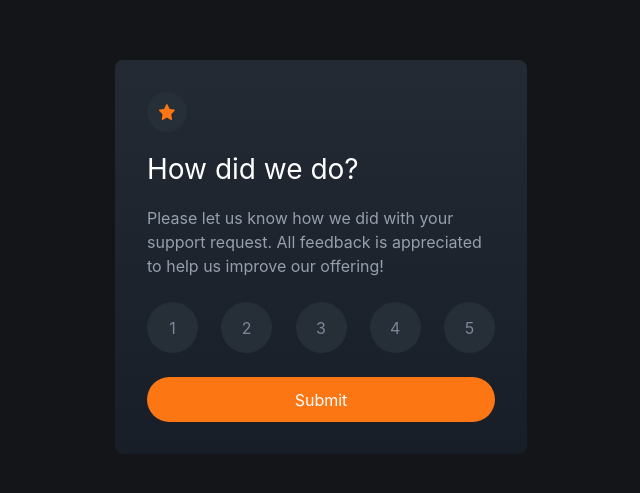
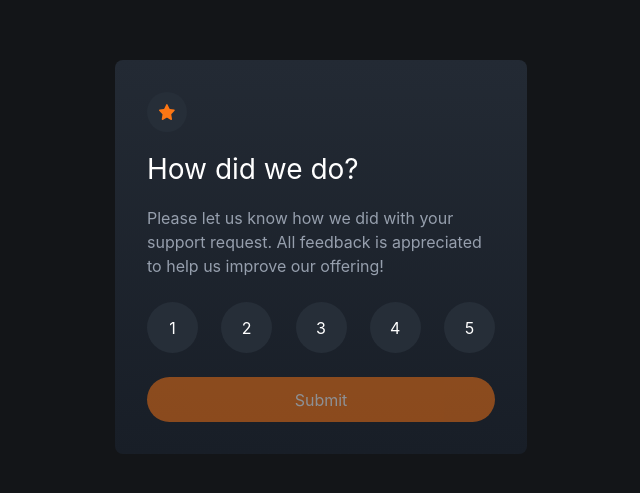
Before and after one commit to alfredomayorga/rating-component, a Next.js app: page / in a window 1280 px wide. Shown: the part 143-636 px from the top of the page, without its empty margins (319-959 px from the left). Built offline with nearby package versions, Linux system fonts and the light colour scheme.

Commit message:
feat: implement rating logic
Submit button initially disabled until user selects a rating

```diff
--- /dev/null
+++ b/app/Content.tsx
@@ -0,0 +1,15 @@
+'use client'
+import HeroText from ""
+import RatingMeter from "../components/RatingMeter"
+import Button from "../components/Button"
+function Content() {
+  return(
+    <>
+      <HeroText />
+      <RatingMeter />
+      <Button />
+    </>
+  )
+}
+
+export default Content
--- a/app/page.tsx
+++ b/app/page.tsx
@@ -1,6 +1,4 @@
-import HeroText from '../components/HeroText'
-import RatingMeter from '../components/RatingMeter'
-import Button from '../components/Button'
+import Content from '../components/Content'
 export default function Home() {
   return (
     <div
@@ -25,9 +23,7 @@ export default function Home() {
           rounded-lg
         "
       >
-        <HeroText />
-        <RatingMeter />
-        <Button />
+        <Content />
       </div>
     </div>
   )
--- a/components/Button.tsx
+++ b/components/Button.tsx
@@ -1,5 +1,17 @@
-function Button() { return(
+'use client'
+import { useSelectedRating } from '../hooks/useSelectedRating'
+interface ButtonProps {
+  ratingSelected: boolean
+}
+function Button({ratingSelected}: ButtonProps) {
+  const { selectedRating, ratings } = useSelectedRating()
+  console.log(ratingSelected, 'BUTTON')
+  return (
     <button
+      style={{
+        opacity: !ratingSelected ? 0.5 : 1,
+        pointerEvents: !ratingSelected ? 'none' : 'all'
+      }}
       className="
         bg-orange
         rounded-full
@@ -9,6 +21,8 @@ function Button() { return(
         items-center
         justify-center
         text-white
+        hover:bg-white
+        hover:text-orange
       "
     >
       Submit
--- /dev/null
+++ b/components/Content.tsx
@@ -0,0 +1,17 @@
+'use client'
+import HeroText from './HeroText'
+import RatingMeter from './RatingMeter'
+import Button from './Button'
+import { useState } from 'react'
+function Content() {
+  const [ratingSelected, setRatingSelected] = useState<boolean>(false)
+  return (
+    <>
+      <HeroText />
+      <RatingMeter setRatingSelected={setRatingSelected} />
+      <Button ratingSelected={ratingSelected} />
+    </>
+  )
+}
+
+export default Content
--- a/components/RatingMeter.tsx
+++ b/components/RatingMeter.tsx
@@ -1,6 +1,18 @@
-function RatingMeter() {
-  const ratings = [1,2,3,4,5]
-  return(
+'use client'
+
+import { useState } from 'react'
+import { useSelectedRating } from '../hooks/useSelectedRating'
+interface RatingMeterProps {
+  setRatingSelected: (ratingSelected: boolean)=> void
+}
+export type Rating = {
+  meter: number
+  active: boolean
+}
+
+function RatingMeter({setRatingSelected}: RatingMeterProps) {
+  const { setSelectedRating, ratings } = useSelectedRating()
+  return (
     <div
       className="
         flex
@@ -10,10 +22,18 @@ function RatingMeter() {
         w-full
       "
     >
-      {ratings.map(rating=> {
-        return(
+      {ratings.map((rating: Rating, index: number) => {
+        return (
           <button
-            key={rating}
+            key={rating.meter}
+            onClick={() => {
+              setSelectedRating(rating.meter)
+              setRatingSelected(true)
+            }}
+            style={{
+              backgroundColor: rating.active === true ? "#FC7614" : '',
+              color: 'white'
+            }}
             className="
               rounded-full
               bg-dark-blue
@@ -27,8 +47,9 @@ function RatingMeter() {
               text-medium-grey
               hover:bg-light-grey
               hover:text-white
-            ">
-            {rating}
+            "
+          >
+            {rating.meter}
           </button>
         )
       })}
--- /dev/null
+++ b/hooks/useSelectedRating.tsx
@@ -0,0 +1,26 @@
+import type {Rating} from '../components/RatingMeter'
+import {useState, useEffect} from 'react'
+export function useSelectedRating() {
+  const [selectedRating, setSelectedRating] = useState<number | null>(null)
+  const [ratings, setRatings] = useState<Rating[]>(
+    [
+      {meter: 1, active: false},
+      {meter: 2, active: false},
+      {meter: 3, active: false},
+      {meter: 4, active: false},
+      {meter: 5, active: false}
+    ]
+  )
+
+  let newRatings = ratings.map(rating=> {
+    if (selectedRating === rating.meter)
+      return {...rating, active: true}
+    return {...rating, active: false}
+  })
+  useEffect(()=> {
+    setRatings(newRatings)
+  }, [selectedRating, setSelectedRating])
+
+  return {setSelectedRating, ratings, selectedRating}
+
+}
--- a/styles/dist.css
+++ b/styles/dist.css
@@ -518,14 +518,6 @@ video {
   margin-bottom: 1rem;
 }
 
-.mb-8 {
-  margin-bottom: 2rem;
-}
-
-.mb-4 {
-  margin-bottom: 1rem;
-}
-
 .flex {
   display: flex;
 }
@@ -538,24 +530,24 @@ video {
   height: 45px;
 }
 
+.h-\[40px\] {
+  height: 40px;
+}
+
 .h-\[42px\] {
   height: 42px;
-}
-
-.h-\[40px\] {
-  height: 40px;
 }
 
 .w-full {
   width: 100%;
 }
 
+.w-\[40px\] {
+  width: 40px;
+}
+
 .w-\[42px\] {
   width: 42px;
-}
-
-.w-\[40px\] {
-  width: 40px;
 }
 
 .max-w-\[412px\] {
@@ -582,14 +574,6 @@ video {
   justify-content: space-between;
 }
 
-.gap-4 {
-  gap: 1rem;
-}
-
-.gap-8 {
-  gap: 2rem;
-}
-
 .gap-6 {
   gap: 1.5rem;
 }
@@ -602,32 +586,14 @@ video {
   border-radius: 9999px;
 }
 
-.bg-dark-blue {
-  --tw-bg-opacity: 1;
-  background-color: rgb(38 46 56 / var(--tw-bg-opacity));
-}
-
 .bg-orange {
   --tw-bg-opacity: 1;
   background-color: rgb(252 118 20 / var(--tw-bg-opacity));
 }
 
-.bg-medium-grey {
+.bg-dark-blue {
   --tw-bg-opacity: 1;
-  background-color: rgb(124 135 152 / var(--tw-bg-opacity));
-}
-
-.bg-light-grey {
-  --tw-bg-opacity: 1;
-  background-color: rgb(150 159 173 / var(--tw-bg-opacity));
-}
-
-.bg-gradient-to-r {
-  background-image: linear-gradient(to right, var(--tw-gradient-stops));
-}
-
-.bg-gradient-to-t {
-  background-image: linear-gradient(to top, var(--tw-gradient-stops));
+  background-color: rgb(38 46 56 / var(--tw-bg-opacity));
 }
 
 .bg-gradient-to-b {
@@ -657,14 +623,14 @@ video {
   color: rgb(255 255 255 / var(--tw-text-opacity));
 }
 
+.text-light-grey {
+  --tw-text-opacity: 1;
+  color: rgb(150 159 173 / var(--tw-text-opacity));
+}
+
 .text-medium-grey {
   --tw-text-opacity: 1;
   color: rgb(124 135 152 / var(--tw-text-opacity));
-}
-
-.text-light-grey {
-  --tw-text-opacity: 1;
-  color: rgb(150 159 173 / var(--tw-text-opacity));
 }
 
 html,
@@ -681,9 +647,19 @@ body {
   box-sizing: border-box;
 }
 
+.hover\:bg-white:hover {
+  --tw-bg-opacity: 1;
+  background-color: rgb(255 255 255 / var(--tw-bg-opacity));
+}
+
 .hover\:bg-light-grey:hover {
   --tw-bg-opacity: 1;
   background-color: rgb(150 159 173 / var(--tw-bg-opacity));
+}
+
+.hover\:text-orange:hover {
+  --tw-text-opacity: 1;
+  color: rgb(252 118 20 / var(--tw-text-opacity));
 }
 
 .hover\:text-white:hover {
```
Also changed, not shown: 1 other file (tests, documents, lock files or other folders). Lines whose indentation alone changed are shown as unchanged.
